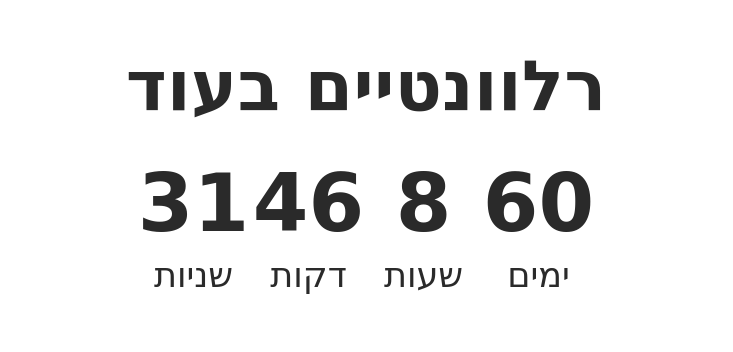
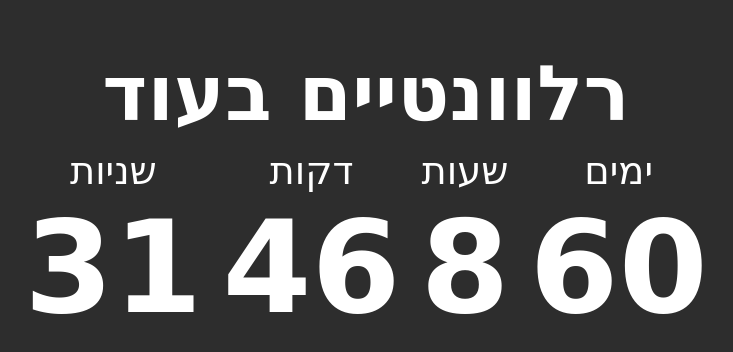
Before and after one commit to sahar-cohen/RelevantLogo, a website built with Vite: page index.html in a window 1280 px wide. Shown: the part 230-582 px from the top of the page, without its empty margins (274-1007 px from the left). Built offline with nearby package versions, Linux system fonts and the light colour scheme; a web font is replaced by a local one.

Commit message:
changedstufflol

```diff
--- a/index.html
+++ b/index.html
@@ -14,6 +14,7 @@
     />
   </head>
   <body>
+    <div class="container-wrapper">
       <div class="container">
         <h1 class="title">רלוונטיים בעוד</h1>
         <div class="countdown">
@@ -23,6 +24,7 @@
           <div id="ימים"></div>
         </div>
       </div>
+    </div>
     <script type="module" src="main.js"></script>
   </body>
 </html>
--- a/style.css
+++ b/style.css
@@ -1,4 +1,4 @@
-body {
+/* body {
   margin: 0;
   font-family: "Karantina", cursive;
   background-color: #fff;
@@ -45,4 +45,48 @@ body {
 }
 
 @media screen and (max-width: 400px) {
+} */
+
+body {
+  margin: 0;
+  font-family: "Karantina", cursive;
+  background-color: #2d2d2d;
+  color: #fff;
 }
+
+.container {
+  display: flex;
+  flex-direction: column;
+  justify-content: center;
+  align-items: center;
+  height: 100vh;
+  padding: 0;
+}
+
+.title {
+  font-size: 6vw;
+  margin-bottom: 10px;
+  max-width: 90%;
+  text-align: center;
+}
+
+.countdown {
+  display: flex;
+  font-size: 10vw;
+  font-weight: bold;
+  max-width: 90%;
+  text-align: center;
+}
+
+.countdown > div {
+  margin: 0 10px;
+  flex: 1;
+}
+
+.countdown > div::before {
+  content: attr(id);
+  text-transform: capitalize;
+  display: block;
+  font-size: 0.3em;
+  font-weight: normal;
+}
```
Lines whose indentation alone changed are shown as unchanged.
